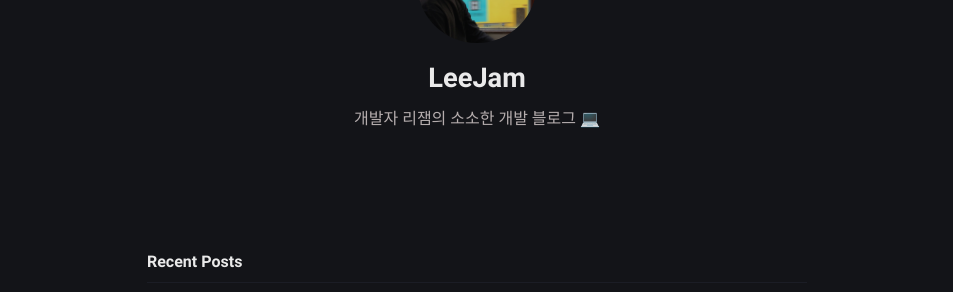
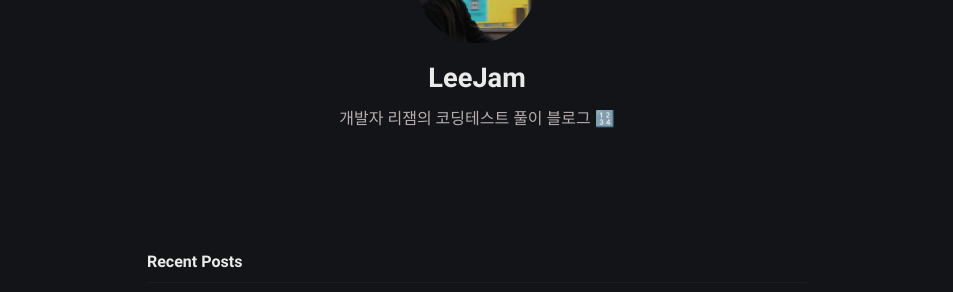
Before and after one commit to LeeJams/LeeJams.github.io, a Jekyll site: the page built from index.md, in a window 1280 px wide. Shown: the part 245-537 px from the top of the page, without its empty margins (163-1116 px from the left). Built offline with Jekyll 4.4.1, drawn with Linux system fonts in a browser that asks for light colours.

Commit message:
블로그 설명 수정

```diff
--- a/_config.yml
+++ b/_config.yml
@@ -1,7 +1,7 @@
 # Site settings
 title: LeeJam's Coding # site title
 description: >- # site description
-  개발자 리잼의 소소한 개발 블로그 💻
+  개발자 리잼의 코딩테스트 풀이 블로그 🔢
   <a href="https://github.com/LeeJams" target="_blank" rel="noopener">@github</a>.
 lang: ko # default lang
 timezone: Asia/Seoul # set your timezone
@@ -14,7 +14,7 @@ mode: dark # default theme "dark" | "light"
 author:
   name: LeeJam # author name
   bio: >- # tell to the world
-    개발자 리잼의 소소한 개발 블로그 💻
+    개발자 리잼의 코딩테스트 풀이 블로그 🔢
   username: LeeJam # general username
   # username2: DongUk # general username
   github: LeeJams # github username
```
